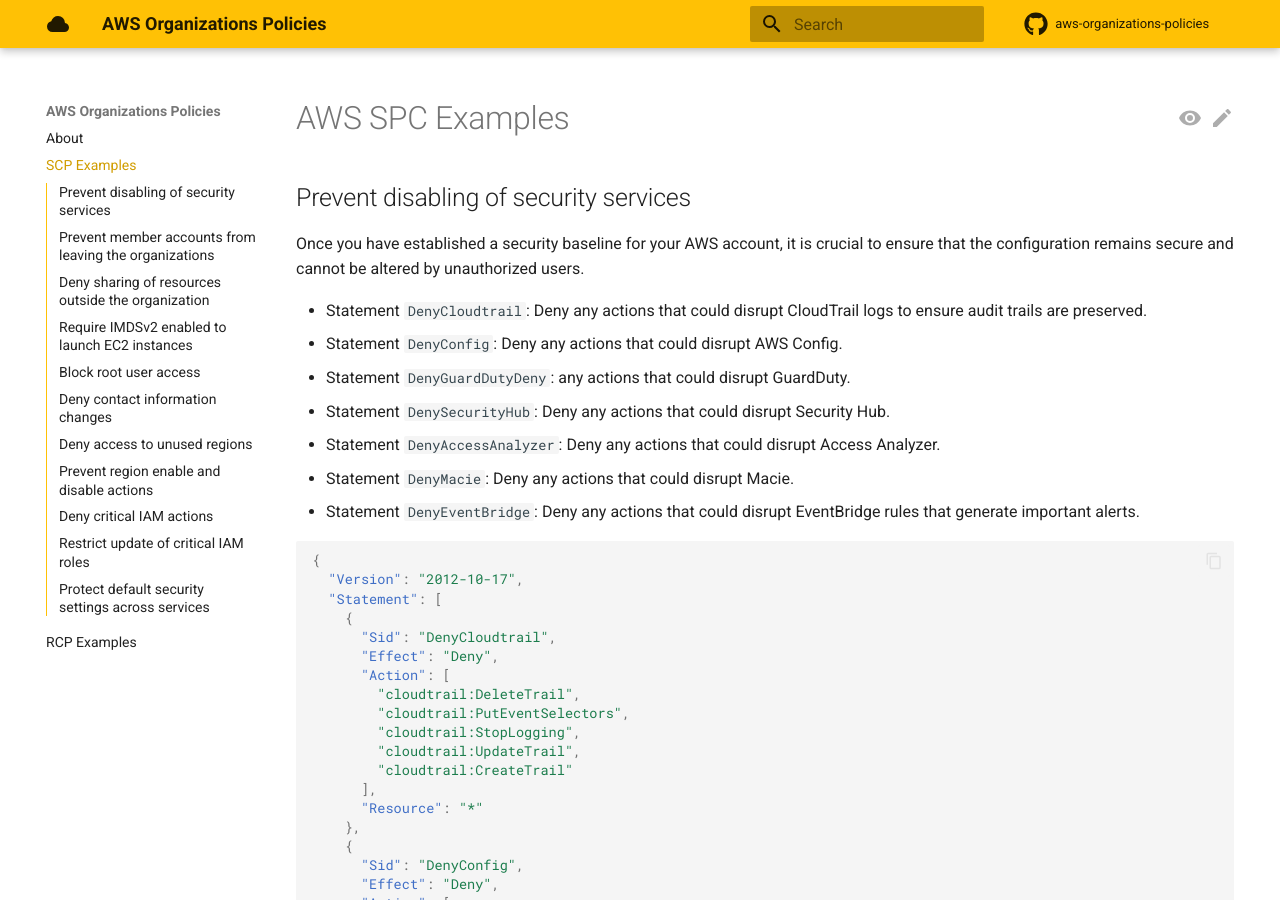
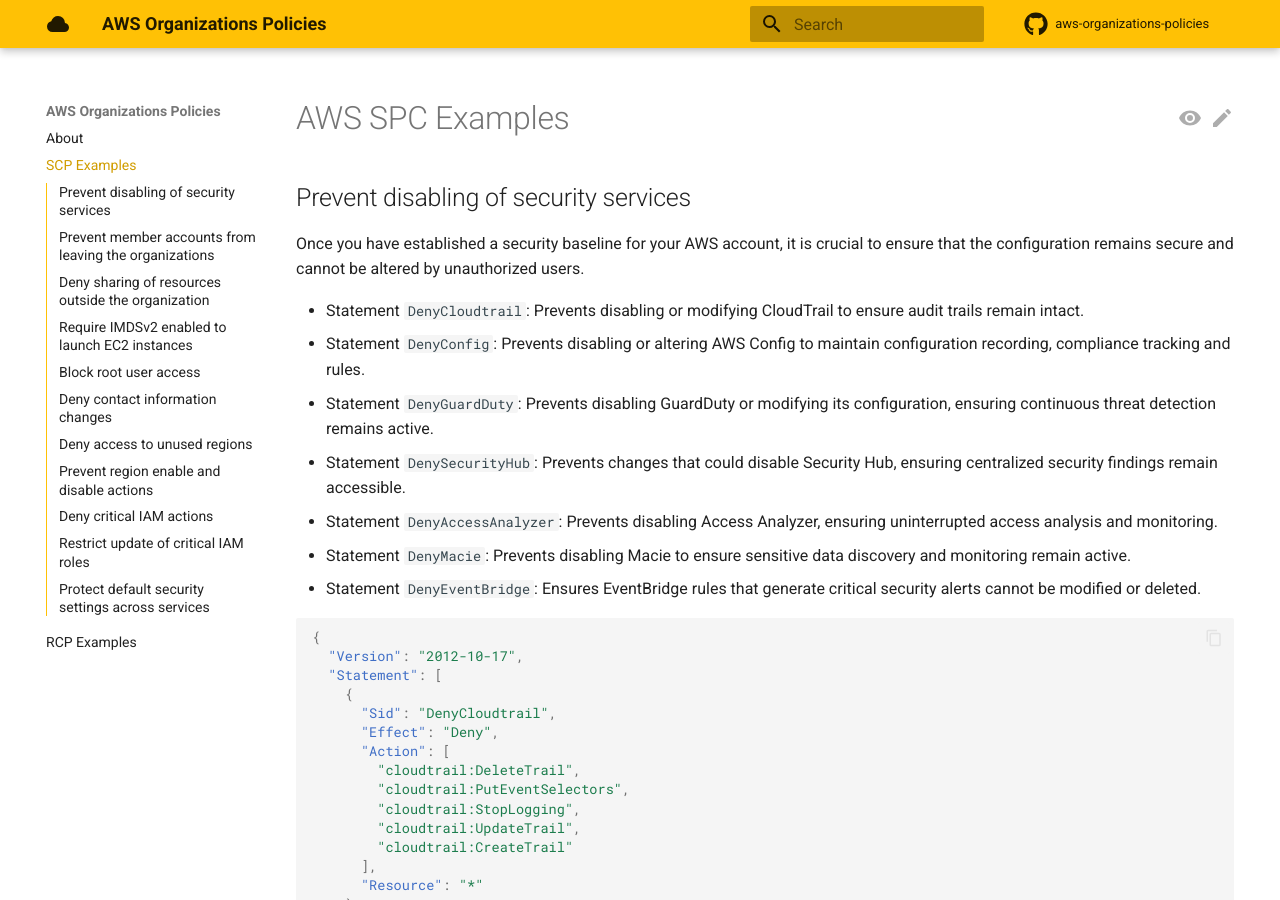
Before and after one commit to almeida-matheus/aws-organizations-policies, an MkDocs documentation site: the page built from docs/aws-scp-examples.md, in a window 1280 px wide and 900 px high. Built offline with MkDocs 1.6.1 and Material for MkDocs 9.7.7, drawn with Linux system fonts in a browser that asks for light colours; comment, search, counter and statistics services are not loaded; some of the changed text lies outside the part shown.

Commit message:
update policy details

````diff
--- a/docs/aws-scp-examples.md
+++ b/docs/aws-scp-examples.md
@@ -4,13 +4,13 @@
 
 Once you have established a security baseline for your AWS account, it is crucial to ensure that the configuration remains secure and cannot be altered by unauthorized users.
 
-- Statement `DenyCloudtrail`: Deny any actions that could disrupt CloudTrail logs to ensure audit trails are preserved.
-- Statement `DenyConfig`: Deny any actions that could disrupt AWS Config.
-- Statement `DenyGuardDutyDeny`: any actions that could disrupt GuardDuty.
-- Statement `DenySecurityHub`: Deny any actions that could disrupt Security Hub.
-- Statement `DenyAccessAnalyzer`: Deny any actions that could disrupt Access Analyzer.
-- Statement `DenyMacie`: Deny any actions that could disrupt Macie.
-- Statement `DenyEventBridge`: Deny any actions that could disrupt EventBridge rules that generate important alerts.
+- Statement `DenyCloudtrail`: Prevents disabling or modifying CloudTrail to ensure audit trails remain intact.
+- Statement `DenyConfig`: Prevents disabling or altering AWS Config to maintain configuration recording, compliance tracking and rules.
+- Statement `DenyGuardDuty`: Prevents disabling GuardDuty or modifying its configuration, ensuring continuous threat detection remains active.
+- Statement `DenySecurityHub`: Prevents changes that could disable Security Hub, ensuring centralized security findings remain accessible.
+- Statement `DenyAccessAnalyzer`: Prevents disabling Access Analyzer, ensuring uninterrupted access analysis and monitoring.
+- Statement `DenyMacie`: Prevents disabling Macie to ensure sensitive data discovery and monitoring remain active.
+- Statement `DenyEventBridge`: Ensures EventBridge rules that generate critical security alerts cannot be modified or deleted.
 
 ```json
 {
@@ -125,7 +125,7 @@ Once you have established a security baseline for your AWS account, it is crucia
         "events:DisableRule",
         "events:RemoveTargets"
       ],
-      "Resource": "arn:aws:events:*:*:rule/default/IMPORTANT-RULE"
+      "Resource": "arn:aws:events:*:*:rule/default/important-rule"
     }
   ]
 }
@@ -304,9 +304,9 @@ One way to resolve access issues to your AWS account and receive critical securi
 
 ## Deny access to unused regions
 
-This policy denies access to any operations outside of the specified regions. This way you ensure that no resources will be provisioned in another region and you won't need to worry about applying security controls.
+This policy restricts access to operations outside the specified AWS regions. By enforcing this restriction, you ensure that resources are not provisioned in unauthorized regions, reducing the need for additional security controls.
 
-In this exemples lets supposed that my organizations have workloads only in the `us-west-1` and `sa-east-1` regions, so this policy uses the Deny effect to deny access to all requests for operations that don't target one of the two approved regions.
+In this example, let's assume that our organization operates workloads only in the `us-west-1` and `sa-east-1` regions. The policy applies the Deny effect to block all requests for operations targeting any other region that are not targeted at one of the two approved regions.
 
 The `NotAction` element enables you to list services whose operations (or individual operations) are exempted from this restriction. Because global services have endpoints that are physically hosted by the `us-east-1` region , they must be exempted in this way. With an SCP structured this way, requests made to global services in the `us-east-1` region are allowed if the requested service is included in the `NotAction` element. Any other requests to services in the `us-east-1` region are denied by this example policy.
 
@@ -481,7 +480,7 @@ The following policy blocks access key creation for the root user and restricts
 
 ## Restrict update of critical IAM roles
 
-This policy restricts IAM users and roles from making changes to the specified IAM role that can be used to deny modifications of an incident response or other security auditing role.
+This policy restricts IAM users and roles from making changes to specified critical IAM roles with an exception for a admin role.
 
 ```json
 {
````
Also changed, not shown: other parts of docs/aws-scp-examples.md (+15 -11 lines), docs/aws-rcp-examples.md (+2 -3 lines), docs/index.md (+2 -5 lines).
